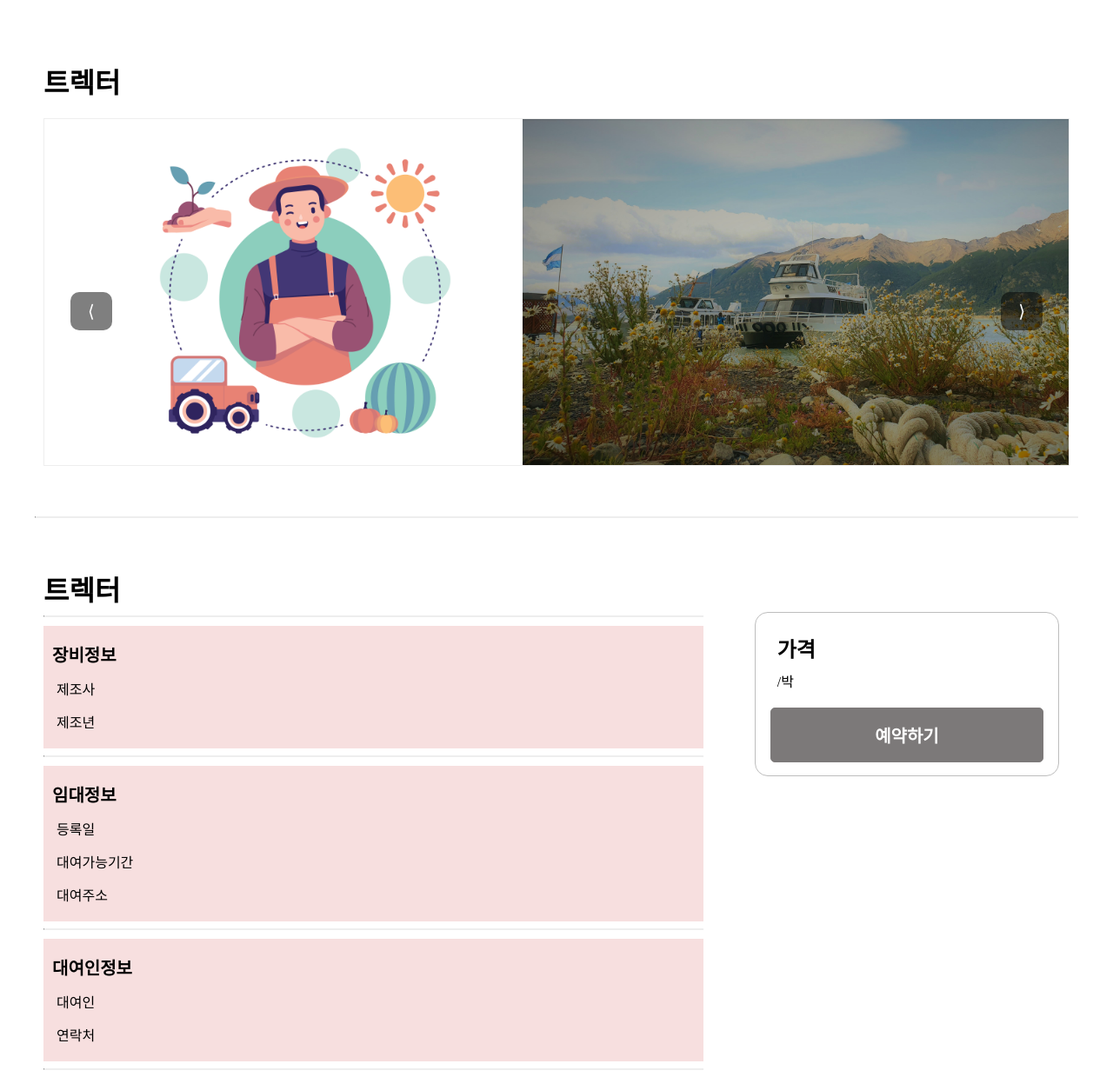
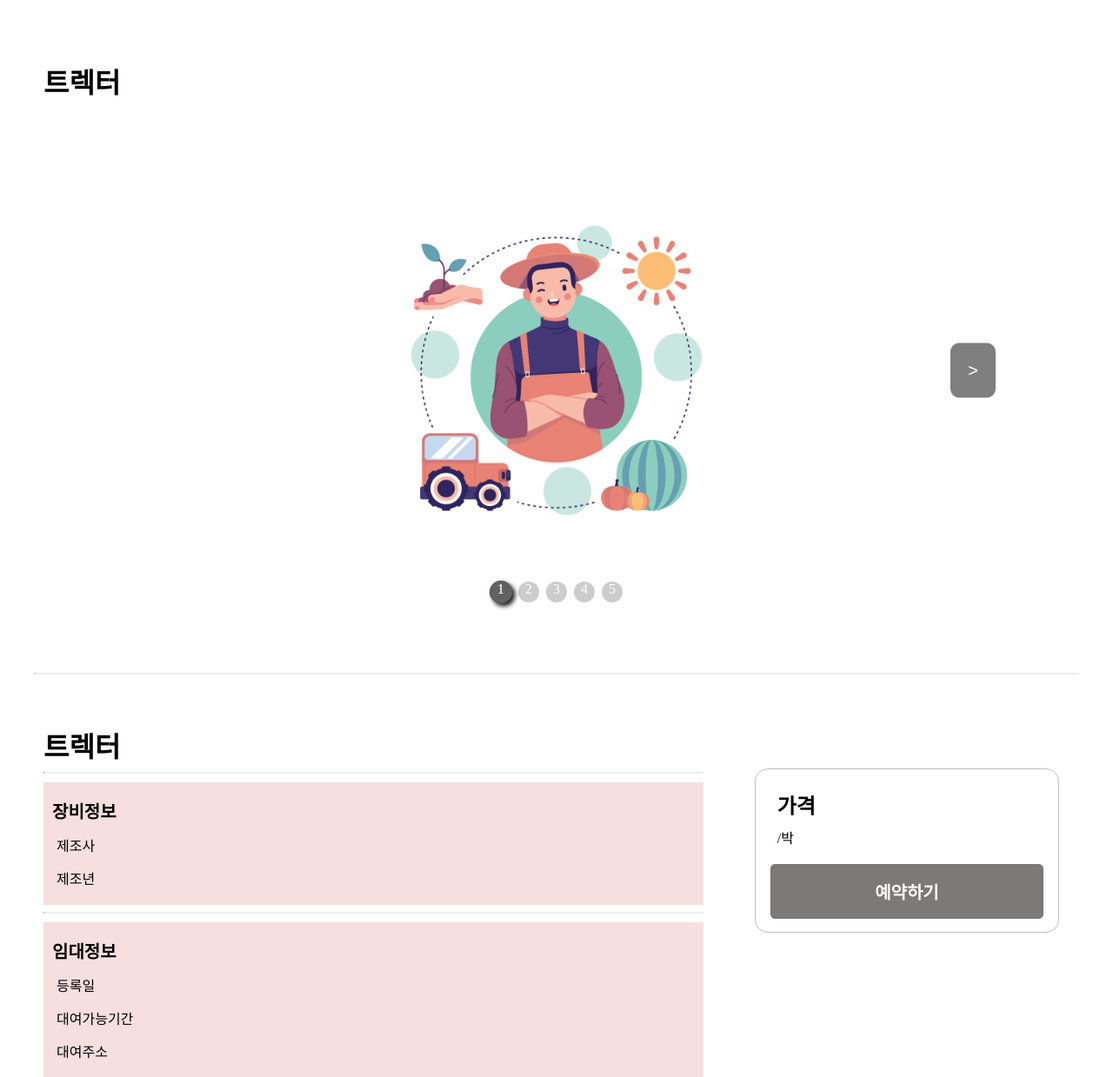
Before and after one commit to vanillacake369/osef, a PHP site: the page made by HTML File/product-info.html in a window 1280 px wide. Shown: the part 73-1312 px from the top of the page at 87% size. Run offline with PHP 8.4, Linux system fonts and the light colour scheme; some libraries are stand-ins or nearby versions; some web fonts are replaced.

Commit message:
slide 수정

```diff
--- a/HTML File/product-info.html
+++ b/HTML File/product-info.html
@@ -6,6 +6,9 @@
     <link rel="preconnect" href="https://fonts.gstatic.com" crossorigin>
     <link href="https://fonts.googleapis.com/css2?family=Gugi&display=swap" rel="stylesheet">
     <script src="https://kit.fontawesome.com/7395e48b31.js" crossorigin="anonymous"></script>
+    <script src="https://cdnjs.cloudflare.com/ajax/libs/jquery/3.5.1/jquery.min.js"></script>
+    <script src="https://unpkg.com/swiper@7/swiper-bundle.min.js"></script>
+    <link rel="stylesheet" href="https://unpkg.com/swiper@7/swiper-bundle.min.css" />
     <link rel="stylesheet" href="../style.css">
     <script src="../main.js" defer></script>
     <title>억새풀</title>
@@ -37,26 +40,48 @@
     <!-- section product detail -->
     <section id="product" class="section">
         <div class="section_container">
-            <div class="box">
-                <div class="product_title">
-                    <h1>트렉터</h1>
+            <div class="product_title">
+                <h1>트렉터</h1>
+            </div>
+
+            <div class="swiper-container">
+                <div class="swiper-inner">
+                    <!-- navigation - 좌우 이동버튼(좌) -->
+                    <button type="button" class="swiper-prev swiper-navi">
+                        < <span class="btn-text"></span>
+                    </button>
+
+                    <!-- 슬라이더 -->
+                    <div class="swiper">
+                        <!-- Additional required wrapper -->
+                        <div class="swiper-wrapper">
+                            <!-- Slides -->
+                            <div class="swiper-slide">
+                                <img src="../img/농부.jpg" class="product_preview">
+                            </div>
+                            <div class="swiper-slide">
+                                <img src="../img/보트.jpg" class="product_preview">
+                            </div>
+                            <div class="swiper-slide">
+                                <img src="../img/농부.jpg" class="product_preview">
+                            </div>
+                            <div class="swiper-slide">
+                                <img src="../img/벼_수정.jpg" class="product_preview">
+                            </div>
+                            <div class="swiper-slide">
+                                <img src="../img/농부.jpg" class="product_preview">
+                            </div>
+                        </div>
+                    </div>
+
+                    <!-- navigation - 좌우 이동버튼(우) -->
+                    <button type="button" class="swiper-next swiper-navi">
+                        > <span class="btn-text"></span>
+                    </button>
                 </div>
-                <div class="product_slide">
-                    <ul class="slides">
-                        <li><img src="../img/농부.jpg" class="product_preview"></li>
-                        <li><img src="../img/보트.jpg" class="product_preview"></li>
-                        <li><img src="../img/농부.jpg" class="product_preview"></li>
-                        <li><img src="../img/벼_수정.jpg" class="product_preview"></li>
-                        <li><img src="../img/농부.jpg" class="product_preview"></li>
-                        <li><img src="../img/벼_수정.jpg" class="product_preview"></li>
-                        <li><img src="../img/농부.jpg" class="product_preview"></li>
 
-                    </ul>
-                    <p class="controller">
-                        <span class="prev">&lang;</span>
-                        <span class="next">&rang;</span>
-                    </p>
-                </div>
+                <!-- pagination - 페이지 버튼 -->
+                <div class="swiper-pagination"></div>
             </div>
         </div>
     </section>
--- a/main.js
+++ b/main.js
@@ -7,34 +7,118 @@ navbarToggleBtn.addEventListener('click', () => {
     navbarList.classList.toggle('open');
 })
 
-// img slide.
-// 참고 https://eunhee-programming.tistory.com/106
-const slides = document.querySelector('.slides');
-const slideImg = document.querySelectorAll('.slides li img');
-let currentIdx = 0;
-const slideCount = slideImg.length;
-const prev = document.querySelector('.prev');
-const next = document.querySelector('.next');
-const slideWidth = 500;
-const slideMargin = 50;
+// // img slide.
+// // 참고 https://eunhee-programming.tistory.com/106
+// const slides = document.querySelector('.slides');
+// const slideImg = document.querySelectorAll('.slides li img');
+// let currentIdx = 0;
+// const slideCount = slideImg.length;
+// const prev = document.querySelector('.prev');
+// const next = document.querySelector('.next');
+// const slideWidth = 500;
+// const slideMargin = 50;
 
-//전체 슬라이드 컨테이너 넓이 설정
-slides.style.width = (slideWidth + slideMargin) * slideCount + 'px';
+// //전체 슬라이드 컨테이너 넓이 설정
+// slides.style.width = (slideWidth + slideMargin) * slideCount + 'px';
 
-function moveSlide(num) {
-    // slides.style.left = -(slideImg[num].width + slideMargin) + 'px';
-    slides.style.left = -num * 550 + 'px';
-    currentIdx = num;
+// function moveSlide(num) {
+//     // slides.style.left = -(slideImg[num].width + slideMargin) + 'px';
+//     slides.style.left = -num * 550 + 'px';
+//     currentIdx = num;
 
-    console.log(slides.style.left);
-}
+//     console.log(slides.style.left);
+// }
 
-prev.addEventListener('click', function () {
-    if (currentIdx !== 0) moveSlide(currentIdx - 1);
+// prev.addEventListener('click', function () {
+//     if (currentIdx !== 0) moveSlide(currentIdx - 1);
+// });
+
+// next.addEventListener('click', function () {
+//     if (currentIdx !== slideCount - 1) {
+//     moveSlide(currentIdx +1);
+//     }
+// });
+
+
+//
+var prevButton = $('.swiper-prev');
+var nextButton = $('.swiper-next');
+var prevButtonText = prevButton.find('> .btn-text');
+var nextButtonText = nextButton.find('> .btn-text');
+
+var swiper = new Swiper(".swiper", {
+  loop: false,
+  spaceBetween: 50,
+  pagination: {
+    el: ".swiper-pagination",
+    clickable: true,
+    renderBullet: function (index, className) {
+      return `<span class=${className}>${index + 1}</span>`; // IE에서는 템플릿 리터럴을 사용하면 오류남(기존의 방식으로 바꿔줘야함)
+    },
+  },
+  navigation: {
+    nextEl: ".swiper-next",
+    prevEl: ".swiper-prev"
+  },
+  on: {
+    // loop가 true인 경우에는 처음 로드할때 init이 없어도 slideChange가 실행이 되기 때문에 빼주는게 좋습니다. (안그러면 init, slideChange 두번이 실행됨)
+    init: function(e) {
+      ChangeButtonText(e, e.passedParams.loop);
+    },
+    slideChange: function (e){
+      ChangeButtonText(e, e.passedParams.loop);
+    },
+  },
 });
 
-next.addEventListener('click', function () {
-    if (currentIdx !== slideCount - 1) {
-    moveSlide(currentIdx +1);
+function ChangeButtonText(event, loop) {
+  var slides = event.slides;
+  var currentSlideIndex = event.activeIndex;
+  var prevSlideIndex = event.activeIndex - 1;
+  var nextSlideIndex = event.activeIndex + 1;
+  // console.log(`다음 슬라이드 : ${prevSlideIndex}`);
+  // console.log(`현재 슬라이드 : ${currentSlideIndex}`);
+  // console.log(`다음 슬라이드 : ${nextSlideIndex}`);
+
+  // var currentSlideTitle = slides[currentSlideIndex].dataset.swiperTitle;
+  var prevSlideTitle;
+  var nextSlideTitle;
+  // console.log(prevSlideIndex, nextSlideIndex);
+
+  if (loop) {
+    // 루프일 경우
+    // 루프일 경우에는 상단에 activeIndex가 실제 index가 아닌 페이지의 번호가 나옵니다.
+    // 기존 슬라이드의 개수보다 맨앞, 맨뒤에 하나씩 더생겨 2개가 더 추가됩니다.
+    if (prevSlideIndex === -1) {
+      prevSlideIndex = slides.length - 3
     }
-});
+
+    if (nextSlideIndex >= slides.length) {
+      nextSlideIndex -= prevSlideIndex;
+    }
+    prevSlideTitle = slides[prevSlideIndex].dataset.swiperTitle;
+    nextSlideTitle = slides[nextSlideIndex].dataset.swiperTitle;
+    // console.log(prevSlideTitle, nextSlideTitle);
+
+    prevButtonText.text(prevSlideTitle);
+    nextButtonText.text(nextSlideTitle);
+  } else {
+    // 루프가 아닐 경우
+    if (prevSlideIndex >= 0) {
+      prevSlideTitle = slides[prevSlideIndex].dataset.swiperTitle;
+      prevButton.removeClass('invisible');
+      prevButtonText.text(prevSlideTitle);
+    } else {
+      prevButton.addClass('invisible');
+    }
+
+    if (nextSlideIndex >= 0 && nextSlideIndex < slides.length ) {
+      nextSlideTitle = slides[nextSlideIndex].dataset.swiperTitle;
+      nextButton.removeClass('invisible');
+      nextButtonText.text(nextSlideTitle);
+    } else {
+      nextButton.addClass('invisible')
+    }
+    // console.log(prevSlideTitle, nextSlideTitle);
+  }
+}
--- a/style.css
+++ b/style.css
@@ -794,74 +794,95 @@ p {
 }
 
 .product_preview {
-    /* width: 500px; */
     height: 400px;
     display: block;
     margin-left: auto;
     margin-right: auto;
 }
 
-.product_slide {
-    width: 100%;
-    height: 400px;
-    border: 1px solid var(--color-light-white);
+.swiper-container {
+    display: flex;
+    flex-direction: column;
+    justify-content: center;
+    align-items: center;
+    width: 100%;
+    height: 580px;
+}
+
+.swiper-inner {
+    display: flex;
+    justify-content: center;
+    align-items: center;
     position: relative;
-    margin: 0 auto;
-    overflow: hidden;
-    /*리스트 형식으로 이미지를 일렬로
-    정렬할 것이기 때문에, 500px 밖으로 튀어 나간 이미지들은
-    hidden으로 숨겨줘야됨*/
-}
-
-.slides {
-    width: 100%;
-    display: flex;
+}
+
+.swiper-navi {
     position: absolute;
-    left: 0;
-    top: 0;
-    margin: 0;
-    transition: left 0.5s ease-out;
-}
-
-.slides li:first-child {
-    margin-left: 100px;
-}
-
-.slides li:not(:last-child) {
-    float: left;
-    margin-right: 50px;
-}
-
-.slides li {
-    float: left;
-}
-
-.controller span {
-    position: absolute;
+    top: 50%;
+    transform: translatey(-50%);
+    padding: 20px;
+    cursor: pointer;
+    font-size: var(--font-regular);
+    border-radius: 10px;
     color: var(--color-white);
     background-color: var(--color-black-a);
+}
+
+.swiper-navi:hover,
+.swiper-navi:focus {
+    opacity: 0.8;
+}
+
+.swiper-navi.invisible {
+    visibility: hidden;
+    opacity: 0;
+}
+
+.swiper-prev {
+    left: -105px;
+}
+
+.swiper-next {
+    right: -105px;
+}
+
+.btn-text {
+    display: block;
+}
+
+.swiper-pagination {
+    display: flex;
+    justify-content: center;
+    align-items: center;
+    padding: 1.5em 0;
+}
+
+.swiper-pagination .swiper-pagination-bullet {
+    width: 24px;
+    height: 24px;
+    border-radius: 50%;
+    color: var(--color-white);
     text-align: center;
-    border-radius: 10px;
-    padding: 10px 20px;
-    top: 50%;
-    font-size: var(--font-regular);
-    cursor: pointer;
-}
-
-.prev {
-    left: 30px;
-}
-
-.prev:hover {
-    transform: translateX(-5px);
-}
-
-.next {
-    right: 30px;
-}
-
-.next:hover {
-    transform: translateX(5px);
+}
+
+.swiper-pagination .swiper-pagination-bullet-active {
+    background-color: var(--color-grey);
+    box-shadow: 3px 3px 5px #222;
+    transition: all 0.3s;
+    transform: scale(1.1);
+}
+
+.swiper {
+    width: 800px;
+    height: 400px;
+}
+
+.swiper-wrapper .swiper-slide {
+    display: flex;
+    justify-content: center;
+    align-items: center;
+    color: white;
+    font-size: 50px;
 }
 
 
@@ -920,6 +941,7 @@ p {
 .comment_form>.btn_white {
     font-size: var(--font-small);
 }
+
 
 
 /* signup html */
```
Also changed, not shown: HTML File/test2.html (+127 -52 lines).
